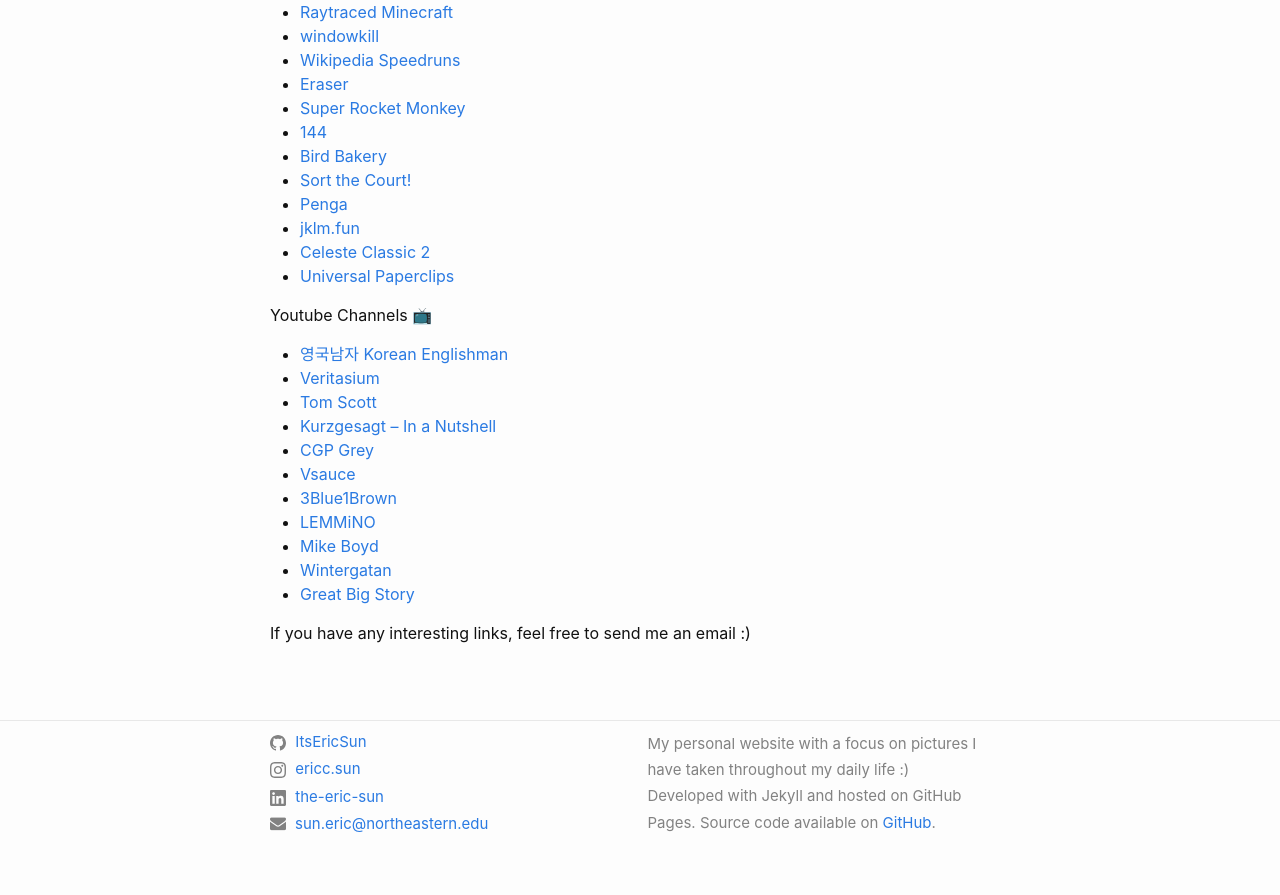
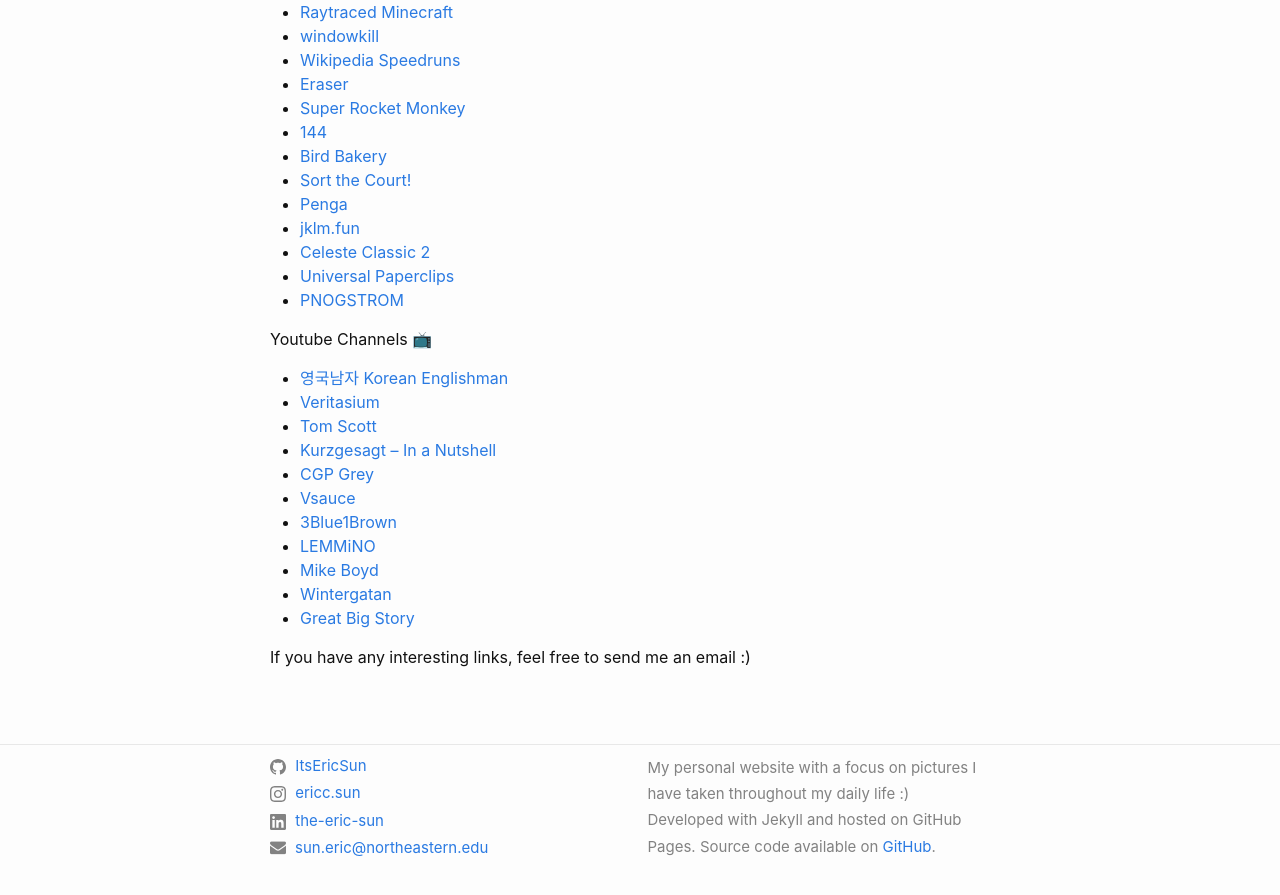
Before and after one commit to ItsEricSun/itsericsun.github.io, a Jekyll site: the page built from links.markdown, in a window 1280 px wide and 900 px high, scrolled down 828 px. Shown: the top 895 px of the window. Built offline with Jekyll 4.4.1, drawn with Linux system fonts in a browser that asks for light colours.

Commit message:
add game link

```diff
--- a/links.markdown
+++ b/links.markdown
@@ -43,6 +43,7 @@
 - [jklm.fun](https://jklm.fun)
 - [Celeste Classic 2](https://maddymakesgamesinc.itch.io/celeste-classic-2)
 - [Universal Paperclips](https://decisionproblem.com/paperclips)
+- [PNOGSTROM](https://raould.github.io/pn0gstr0m)
 
 Youtube Channels 📺
 - [영국남자 Korean Englishman](https://www.youtube.com/@koreanenglishman)
```
